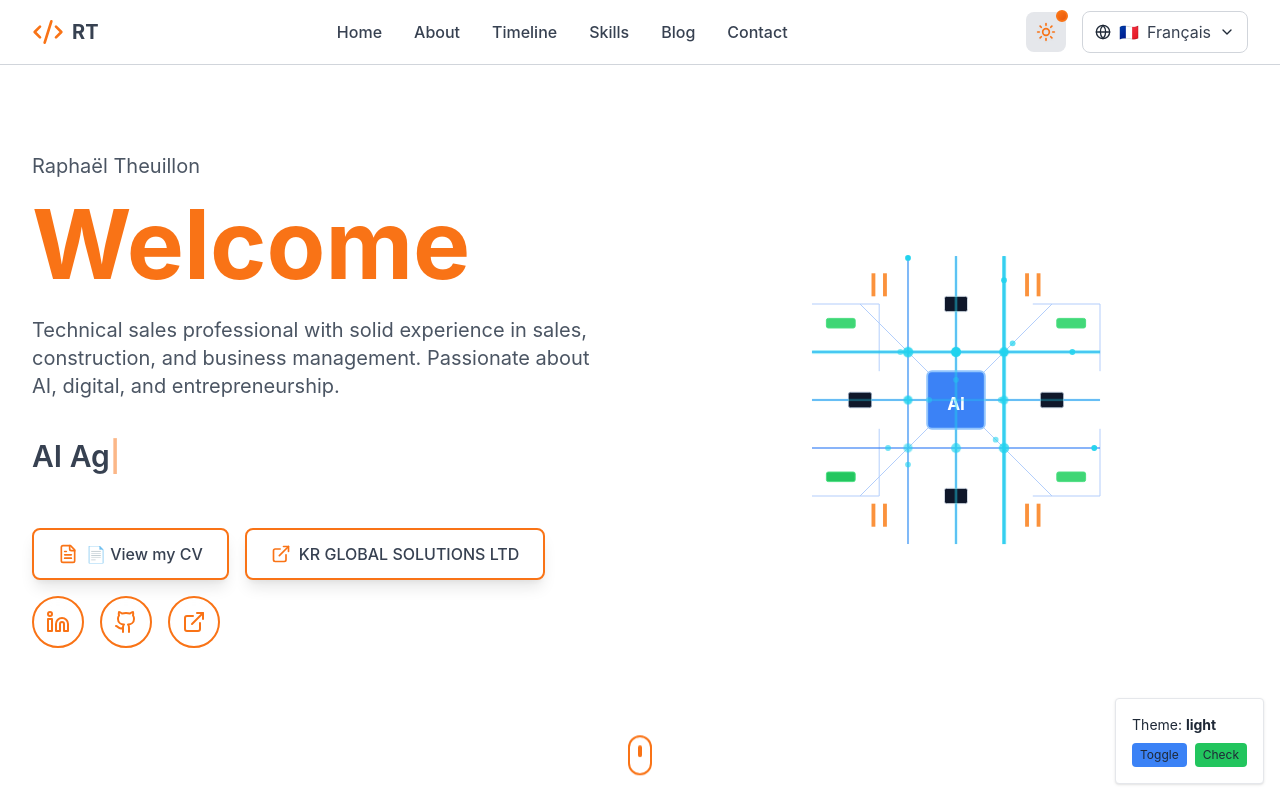
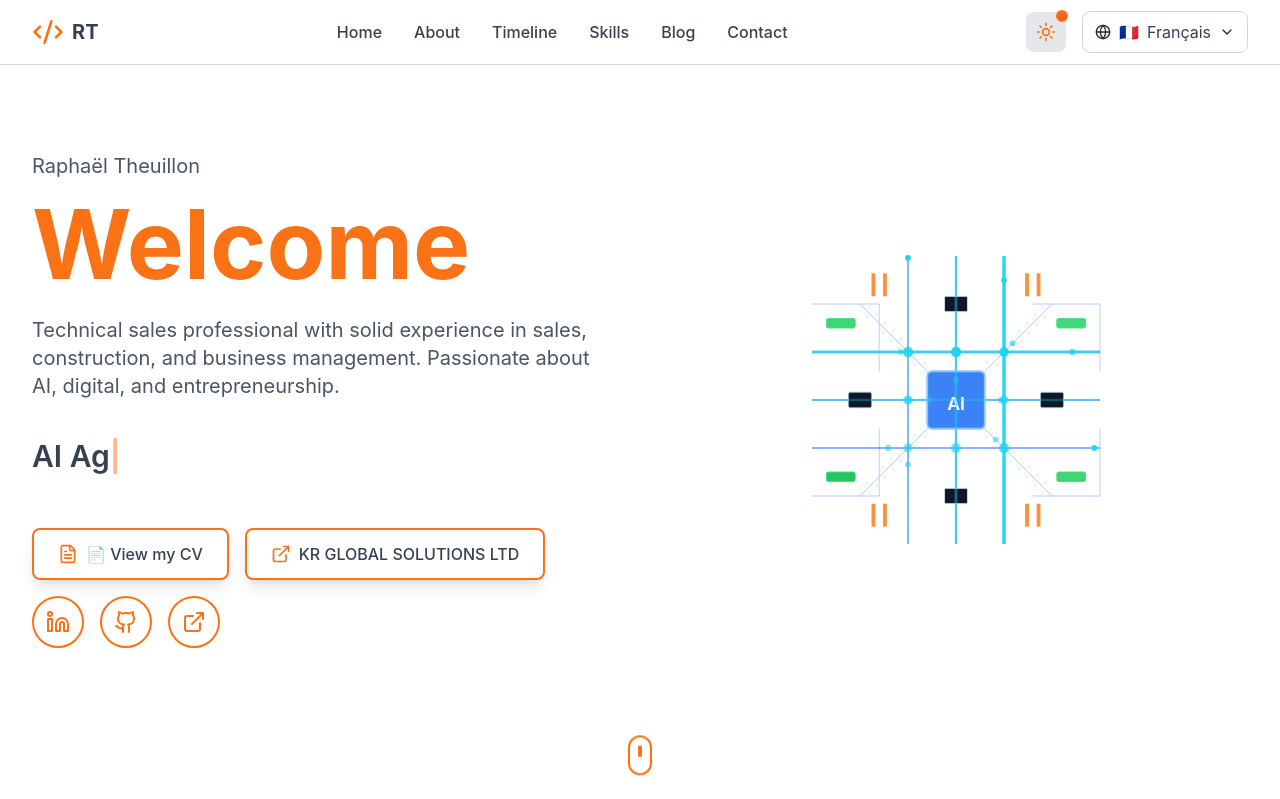
Before and after one commit to Raphael91000/portofolio, a React (Vite) app: page / in a window 1280 px wide. Shown: the top 799 px of the page. Built offline with nearby package versions, Linux system fonts and the light colour scheme.

Commit message:
supr bouton

```diff
--- a/src/App.tsx
+++ b/src/App.tsx
@@ -9,32 +9,6 @@ import About from './components/sections/About';
 import Timeline from './components/sections/Timeline';
 import Skills from './components/sections/Skills';
 import Contact from './components/sections/Contact';
-
-// Composant de debug temporaire intégré
-const ThemeDebug: React.FC = () => {
-  const { theme, toggleTheme } = useTheme();
-
-  const checkThemeStatus = () => {
-    const html = document.documentElement;
-    console.log('🔍 Theme Check:', {
-      theme,
-      htmlClasses: html.classList.toString(),
-      localStorage: localStorage.getItem('theme')
-    });
-  };
-
-  return (
-    <div className="fixed bottom-4 right-4 p-4 bg-white dark:bg-gray-800 border rounded shadow text-sm z-50">
-      <div>Theme: <strong>{theme}</strong></div>
-      <button onClick={toggleTheme} className="mt-2 px-2 py-1 bg-blue-500 text-white rounded text-xs">
-        Toggle
-      </button>
-      <button onClick={checkThemeStatus} className="mt-2 ml-2 px-2 py-1 bg-green-500 text-white rounded text-xs">
-        Check
-      </button>
-    </div>
-  );
-};
 
 function App() {
   const { i18n } = useTranslation();
@@ -55,7 +29,6 @@ function App() {
         <Contact />
       </main>
       <Footer />
-      <ThemeDebug />
     </div>
   );
 }
```
